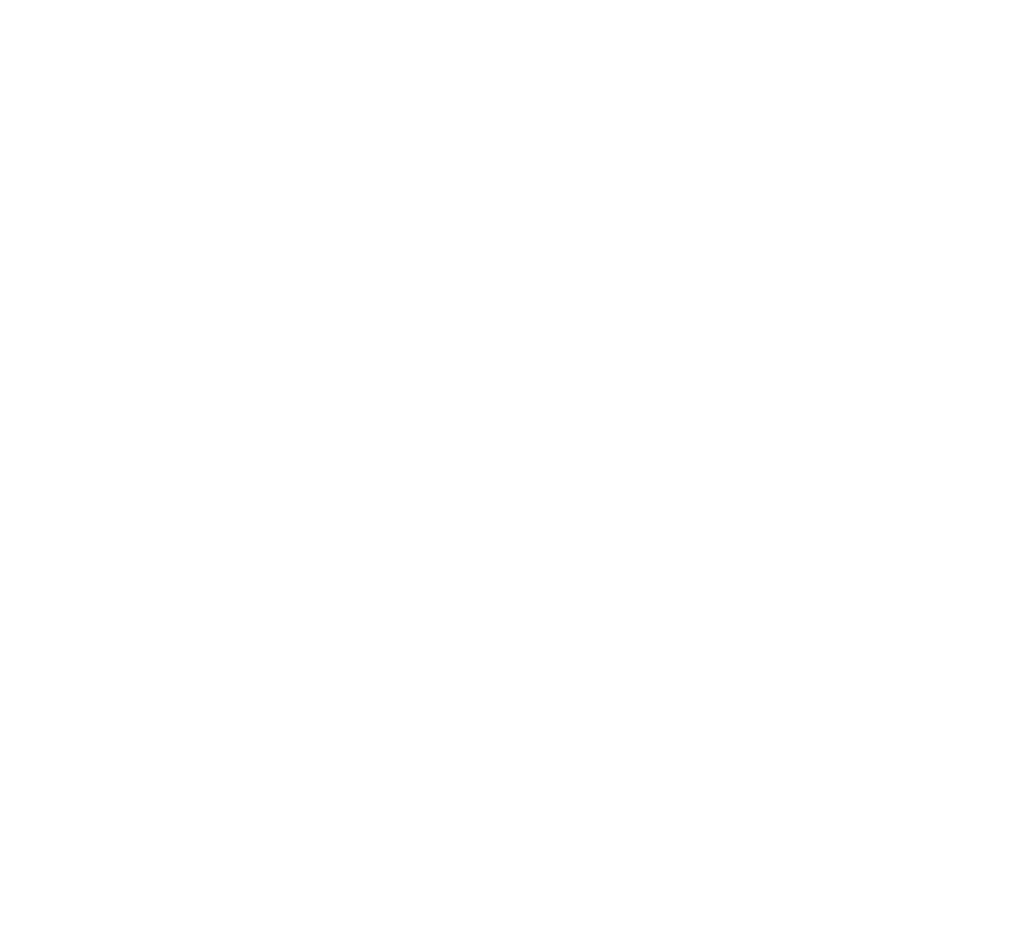
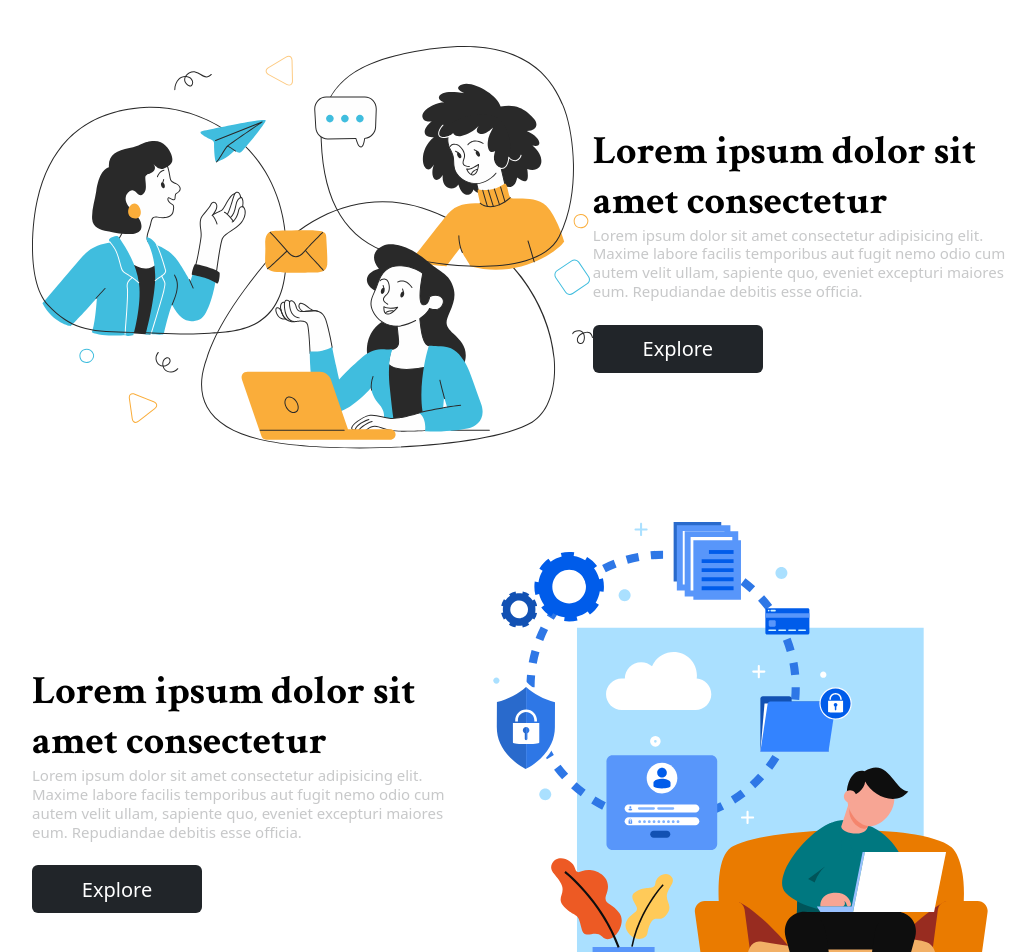
Before and after one commit to kannarisa/responsive-nextjs-tailwind, a Next.js app: page / in a window 1280 px wide. Shown: the part 1160-2112 px from the top of the page, without its empty margins (108-1143 px from the left). Before the commit the page ends 1206 px from the top, so only its background shows below. Built offline with nearby package versions, Linux system fonts and the light colour scheme.

Commit message:
feat: add partner section

```diff
--- a/app/components/partner-section/Partner.jsx
+++ b/app/components/partner-section/Partner.jsx
@@ -1,6 +1,8 @@
 import React from "react";
 import { workSans, crimsonText } from "../font/FontCall";
 import Image from "next/image";
+import PartnerSectionSecond from "./PartnerSectionSecond";
+import PartnerSectionThird from "./PartnerSectionThird";
 
 export const Partner = () => {
   return (
@@ -59,9 +61,11 @@ export const Partner = () => {
       </div>
       <div className="flex justify-center items-center">
         <button className="bg-[#212529] text-white text-center w-[170px] h-[48px] rounded-md font-normal text-[20px] leading-[25px]">
-            Learn More
+          Learn More
         </button>
       </div>
+      <PartnerSectionSecond />
+      <PartnerSectionThird />
     </div>
   );
 };
--- /dev/null
+++ b/app/components/partner-section/PartnerSectionSecond.jsx
@@ -0,0 +1,39 @@
+import Image from "next/image";
+import React from "react";
+import { crimsonText } from "../font/FontCall";
+
+const PartnerSectionSecond = () => {
+  return (
+    <div className="py-[73px] flex justify-between">
+      <div>
+        <Image
+          src="/assets/images/ShareOpinion.svg"
+          width={600}
+          height={431}
+          alt="opinion"
+        />
+      </div>
+      <div className="flex flex-col h-full w-[470px] relative top-20">
+        <h2
+          className={`${crimsonText.className} font-bold text-black text-[40px] leading-[50px]`}
+        >
+          Lorem ipsum dolor sit amet consectetur
+        </h2>
+
+        <p className="font-normal text-[#21252980] text-[15px] leading-[18.75px] opacity-50">
+          Lorem ipsum dolor sit amet consectetur adipisicing elit. Maxime labore
+          facilis temporibus aut fugit nemo odio cum autem velit ullam, sapiente
+          quo, eveniet excepturi maiores eum. Repudiandae debitis esse officia.
+        </p>
+
+        <div className="pt-6">
+          <button className="bg-[#212529] text-white text-center w-[170px] h-[48px] rounded-md font-normal text-[20px] leading-[25px]">
+            Explore
+          </button>
+        </div>
+      </div>
+    </div>
+  );
+};
+
+export default PartnerSectionSecond;
--- /dev/null
+++ b/app/components/partner-section/PartnerSectionThird.jsx
@@ -0,0 +1,39 @@
+import React from "react";
+import Image from "next/image";
+import { crimsonText } from "../font/FontCall";
+
+const PartnerSectionThird = () => {
+  return (
+    <div className="flex justify-between flex-row-reverse">
+      <div>
+        <Image
+          src="/assets/images/Developer.svg"
+          width={600}
+          height={565}
+          alt="developer"
+        />
+      </div>
+      <div className="flex flex-col h-full w-[470px] relative top-36">
+        <h2
+          className={`${crimsonText.className} font-bold text-black text-[40px] leading-[50px]`}
+        >
+          Lorem ipsum dolor sit amet consectetur
+        </h2>
+
+        <p className="font-normal text-[#21252980] text-[15px] leading-[18.75px] opacity-50">
+          Lorem ipsum dolor sit amet consectetur adipisicing elit. Maxime labore
+          facilis temporibus aut fugit nemo odio cum autem velit ullam, sapiente
+          quo, eveniet excepturi maiores eum. Repudiandae debitis esse officia.
+        </p>
+
+        <div className="pt-6">
+          <button className="bg-[#212529] text-white text-center w-[170px] h-[48px] rounded-md font-normal text-[20px] leading-[25px]">
+            Explore
+          </button>
+        </div>
+      </div>
+    </div>
+  );
+};
+
+export default PartnerSectionThird;
```
Also changed, not shown: public/assets/images/Developer.svg (added), public/assets/images/ShareOpinion.svg (added).
